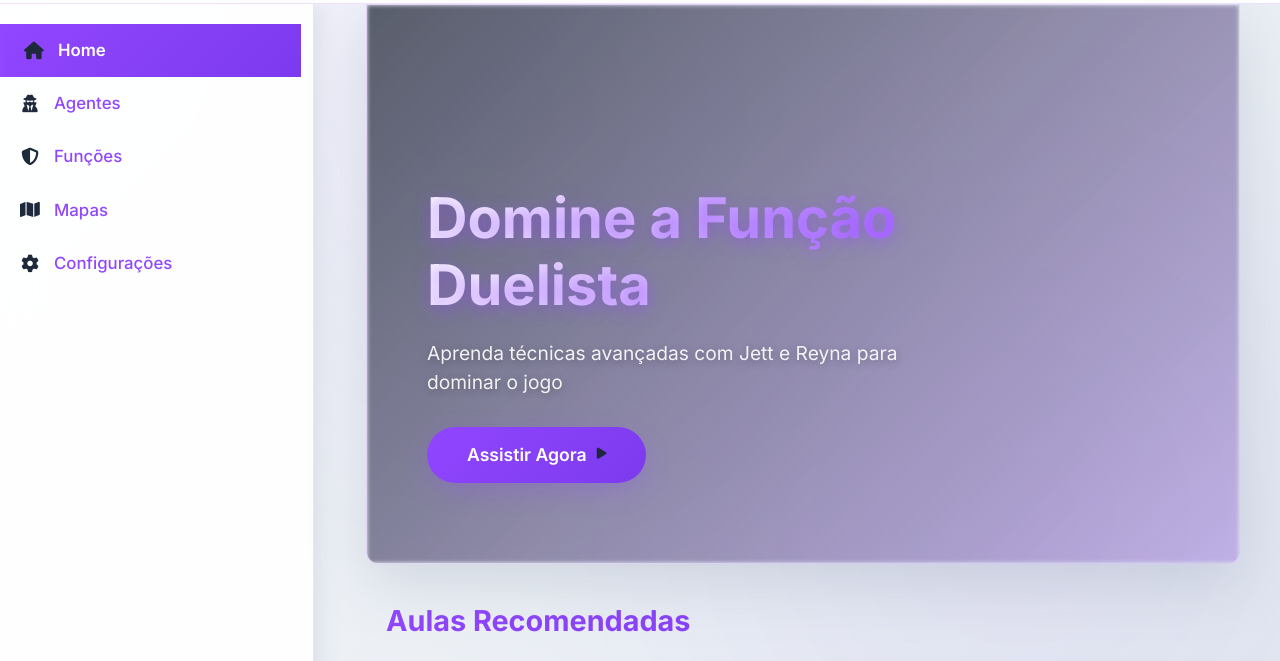
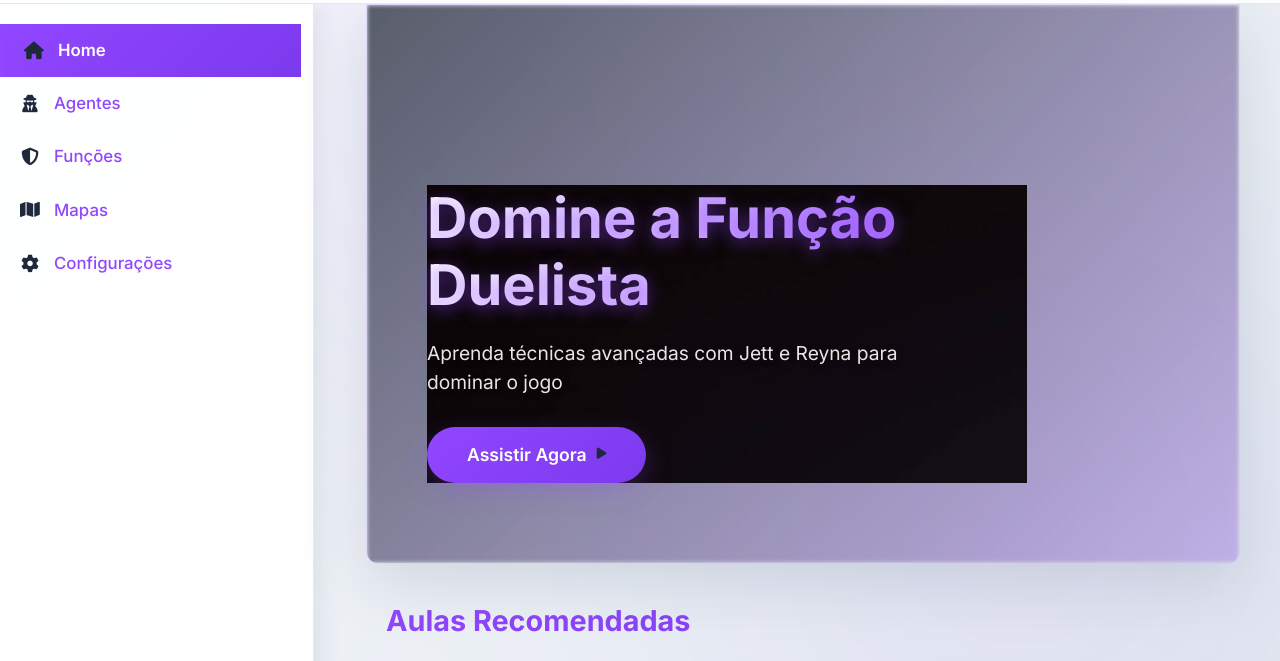
Before and after one commit to 77mdias/valorant-school, a website built with Vite: page src/index.html in a window 1280 px wide. Shown: the part 87-748 px from the top of the page. Built offline with nearby package versions, Linux system fonts and the light colour scheme; files whose address does not match are found by name.

Commit message:
Imagem background direta no HTML em css inline

```diff
--- a/src/index.html
+++ b/src/index.html
@@ -227,7 +227,10 @@
         <main class="main-content col-12 col-lg-9 col-xl-9 col-xxl-10">
           <!-- Hero Section estilo Crunchyroll -->
           <section class="hero">
-            <div class="hero-content">
+            <div
+              class="hero-content"
+              style="background-image: url('./assets/hero/yoru.jpg')"
+            >
               <h1>Domine a Função Duelista</h1>
               <p>
                 Aprenda técnicas avançadas com Jett e Reyna para dominar o jogo
```
